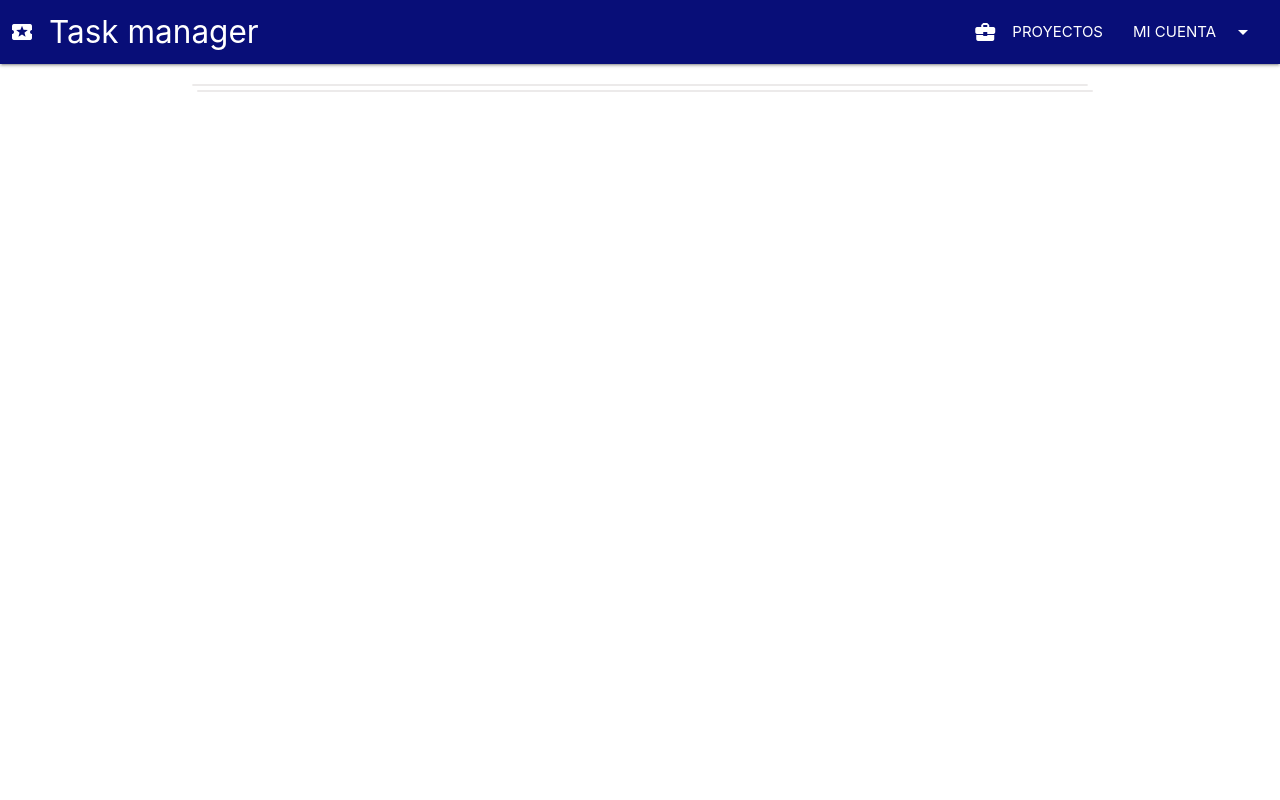
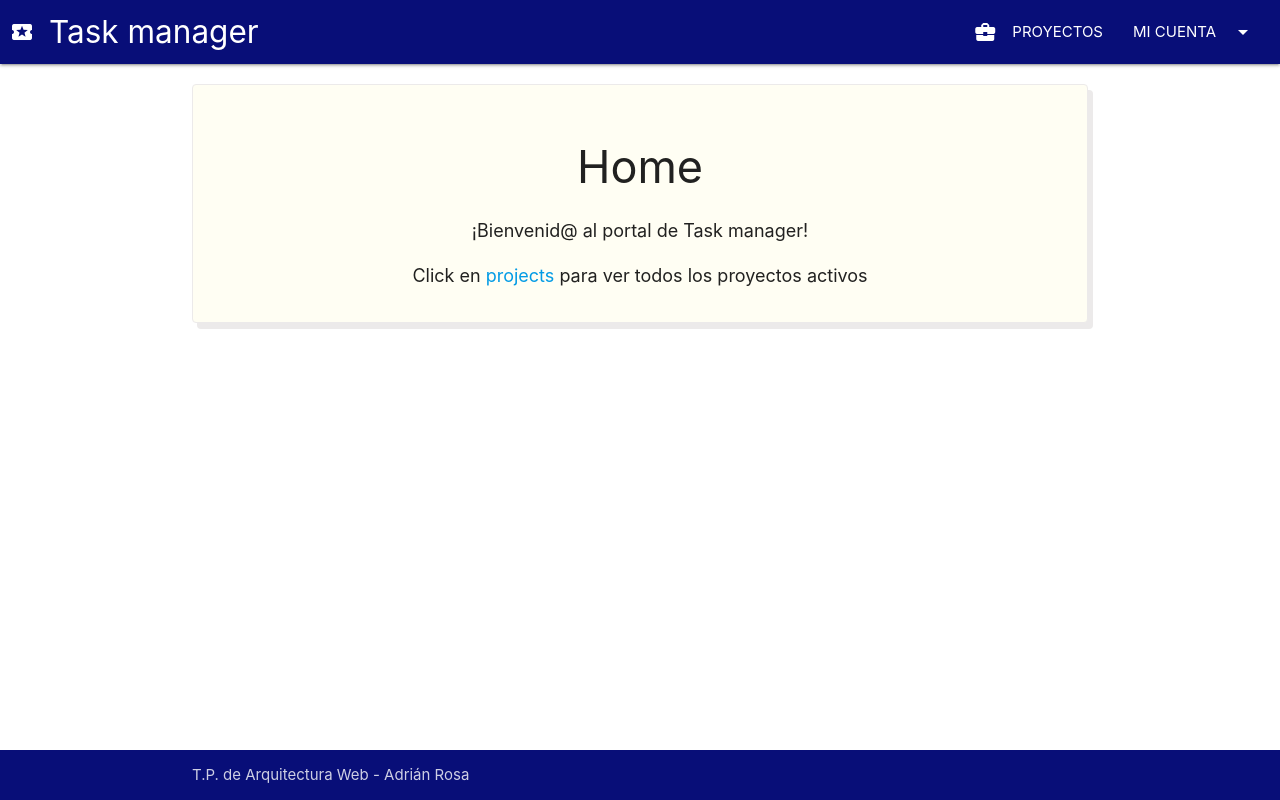
Before and after one commit to adrianrosa/task-manager, a React (Create React App) app in the folder app/: page / in a window 1280 px wide. Built offline with nearby package versions, Linux system fonts and the light colour scheme.

Commit message:
Add Footer and styles to App

```diff
--- a/app/public/index.html
+++ b/app/public/index.html
@@ -29,18 +29,8 @@
     -->
     <title>Task manager app</title>
   </head>
-  <body>
-    <noscript>You need to enable JavaScript to run this app.</noscript>
+  <body >
     <div id="root"></div>
-    <!--
-      This HTML file is a template.
-      If you open it directly in the browser, you will see an empty page.
 
-      You can add webfonts, meta tags, or analytics to this file.
-      The build step will place the bundled scripts into the <body> tag.
-
-      To begin the development, run `npm start` or `yarn start`.
-      To create a production bundle, use `npm run build` or `yarn build`.
-    -->
   </body>
 </html>
--- a/app/src/components/App/App.css
+++ b/app/src/components/App/App.css
@@ -1,9 +1,25 @@
+body #root {
+  display: flex;
+  min-height: 100vh;
+  flex-direction: column;
+}
+
+#root main {
+  flex: 1;
+}
+
 .grid-center {
   text-align: center;
 }
 
 .title-page {
   font-size: 3em;
+  text-align: center;
+}
+
+.text-centered {
+  text-align: center;
+  font-size: 18px;
 }
 
 .menu-app {
@@ -17,6 +33,7 @@
   border-radius: 4px;
   background-color: #fffef3;
   margin-top: 20px;
+  padding: 15px;
 }
 
 .card-block {
@@ -31,3 +48,11 @@
 #projects-page .card-block .card-action a:hover {
   color: #ffab40;
 }
+
+.footer-app {
+  background-color: #fff;
+}
+
+.footer-app .footer-copyright {
+  background-color: #080E78;
+}
--- a/app/src/components/App/App.js
+++ b/app/src/components/App/App.js
@@ -1,15 +1,19 @@
 import React from 'react';
 import { Container } from 'react-materialize';
 import Menu from '../Menu/Menu';
+import Footer from '../Footer/Footer';
 import './App.css';
 
 function App(props) {
   return (
     <React.Fragment>
       <Menu />
-      <Container className="container-app">
-        {props.children}
-      </Container>
+      <main>
+        <Container className="container-app">
+          {props.children}
+        </Container>
+      </main>
+      <Footer />
     </React.Fragment>
   );
 }
--- /dev/null
+++ b/app/src/components/Footer/Footer.js
@@ -0,0 +1,11 @@
+import React from 'react';
+import { Footer as FooterComponent } from 'react-materialize';
+
+function Footer() {
+    return (
+        <FooterComponent className="footer-app" copyrights="T.P. de Arquitectura Web - Adrián Rosa">
+        </FooterComponent>
+    );
+}
+
+export default Footer;
--- /dev/null
+++ b/app/src/components/Home/Home.js
@@ -0,0 +1,14 @@
+import React from 'react';
+import App from '../App/App';
+
+function Home() {
+    return (
+        <App>
+            <h1 className="title-page">Home</h1>
+            <p className="text-centered">¡Bienvenid@ al portal de Task manager!</p>
+            <p className="text-centered">Click en <a href="/projects">projects</a> para ver todos los proyectos activos</p>
+        </App>
+    );
+}
+
+export default Home;
--- a/app/src/components/Menu/Menu.js
+++ b/app/src/components/Menu/Menu.js
@@ -3,6 +3,7 @@ import { Navbar, NavItem, Dropdown, Icon } from 'react-materialize';
 
 function Menu() {
     return (
+        <header>
             <Navbar
             alignLinks="right"
             className="menu-app"
@@ -53,6 +54,7 @@ function Menu() {
             </a>
             </Dropdown>
         </Navbar>
+      </header>
     );
 }
 
--- a/app/src/components/Project/Project.js
+++ b/app/src/components/Project/Project.js
@@ -29,12 +29,12 @@ class Project extends React.Component {
                         { this.state.isLoading && (<Preloader />)}
                     </Col>
                     <Col s={12}>
-                        <h1 className="title-page"><Icon medium left>business_center</Icon>Projects</h1>
+                        <h1 className="title-page"><Icon medium left>business_center</Icon>Projects<Icon medium right>business_center</Icon></h1>
                         <Row>
                             { this.state.projects.map((project, index) => (
-                                <Col s={4} key={index} >
+                                <Col s={12} l={6} m={6} key={index} >
                                     <Card title={project.name} className="card-block"
-                                        actions={[<a key="1" href={"/project/" + project.id }>Entrar</a>]}>
+                                        actions={[<a key="1" href={"/project/" + project._id }>Entrar</a>]}>
                                         {project.description}
                                     </Card>
                                 </Col>
--- a/app/src/routes.js
+++ b/app/src/routes.js
@@ -4,7 +4,7 @@ import {
     Switch,
     Route
 } from 'react-router-dom';
-import App from './components/App/App';
+import Home from './components/Home/Home';
 import ProjectContainer from './components/projectContainer';
 
 function Routes() {
@@ -12,7 +12,7 @@ function Routes() {
         <Router>
             <Switch>
                 <Route exact path="/">
-                    <App />
+                    <Home />
                 </Route>
                 <Route exact path="/projects">
                     <ProjectContainer />
```
Lines whose indentation alone changed are shown as unchanged.
